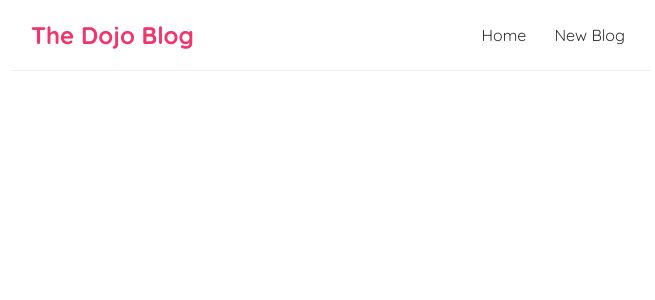
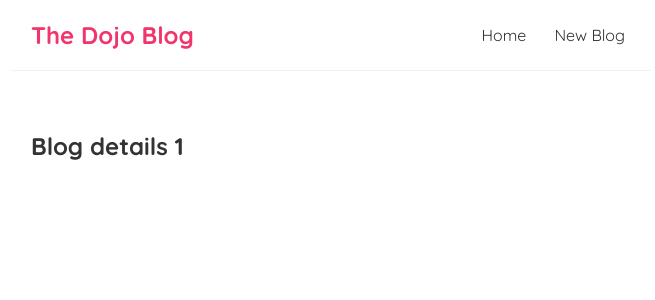
Before and after one commit to Mykhailo20/React_Projects, a React (Create React App) app in the folder dojo-blog/: page /blogs/1 in a window 1280 px wide. Shown: the top 300 px of the page, without its empty margins (309-964 px from the left). Built offline with nearby package versions, Linux system fonts and the light colour scheme.

Commit message:
feat (dojo-blog): add links for each blog

```diff
--- a/dojo-blog/src/App.js
+++ b/dojo-blog/src/App.js
@@ -3,6 +3,7 @@
 import Navbar from './Navbar';
 import Home from './Home';
 import Create from './Create';
+import BlogDetails from './BlogDetails';
 
 function App() {
   return (
@@ -17,6 +18,9 @@
             <Route path="/create">
               <Create />
             </Route>
+            <Route path="/blogs/:id">
+              <BlogDetails />
+            </Route>
           </Switch>
         </div>
       </div>
--- /dev/null
+++ b/dojo-blog/src/BlogDetails.js
@@ -0,0 +1,13 @@
+import { useParams } from "react-router-dom/cjs/react-router-dom.min";
+
+const BlogDetails = () => {
+    const { id } = useParams();
+
+    return (
+        <div className="blog-details">
+            <h2>Blog details { id }</h2>
+        </div>
+    );
+}
+
+export default BlogDetails;
--- a/dojo-blog/src/BlogList.js
+++ b/dojo-blog/src/BlogList.js
@@ -1,3 +1,5 @@
+import { Link } from "react-router-dom/cjs/react-router-dom.min";
+
 const BlogList = ({ blogs, title }) => {
 
     return (
@@ -5,8 +7,10 @@
             <h2>{ title }</h2>
             { blogs.map((blog) => (
                 <div className="blog-preview" key={ blog.id }>
-                    <h2>{ blog.title }</h2>
-                    <p>Written by { blog.author }</p>
+                    <Link to={`/blogs/${blog.id}`}>
+                        <h2>{ blog.title }</h2>
+                        <p>Written by { blog.author }</p>
+                    </Link>
                 </div>
             )) }
         </div>
--- a/dojo-blog/src/Home.js
+++ b/dojo-blog/src/Home.js
@@ -1,4 +1,3 @@
-import { useState, useEffect } from 'react';
 import BlogList from './BlogList';
 import useFetch from './useFetch';
 
--- a/dojo-blog/src/index.css
+++ b/dojo-blog/src/index.css
@@ -50,3 +50,7 @@
   color: #f1356d;
   margin-bottom: 8px;
 }
+
+.blog-preview a {
+  text-decoration: none;
+}
--- a/dojo-blog/src/useFetch.js
+++ b/dojo-blog/src/useFetch.js
@@ -25,6 +25,7 @@
                     setError(null);
                 })
                 .catch(err => {
+                    console.log("Fetch error happened: " + err.message);
                     setError(err.message);
                     setIsPending(false);
                 })
```
